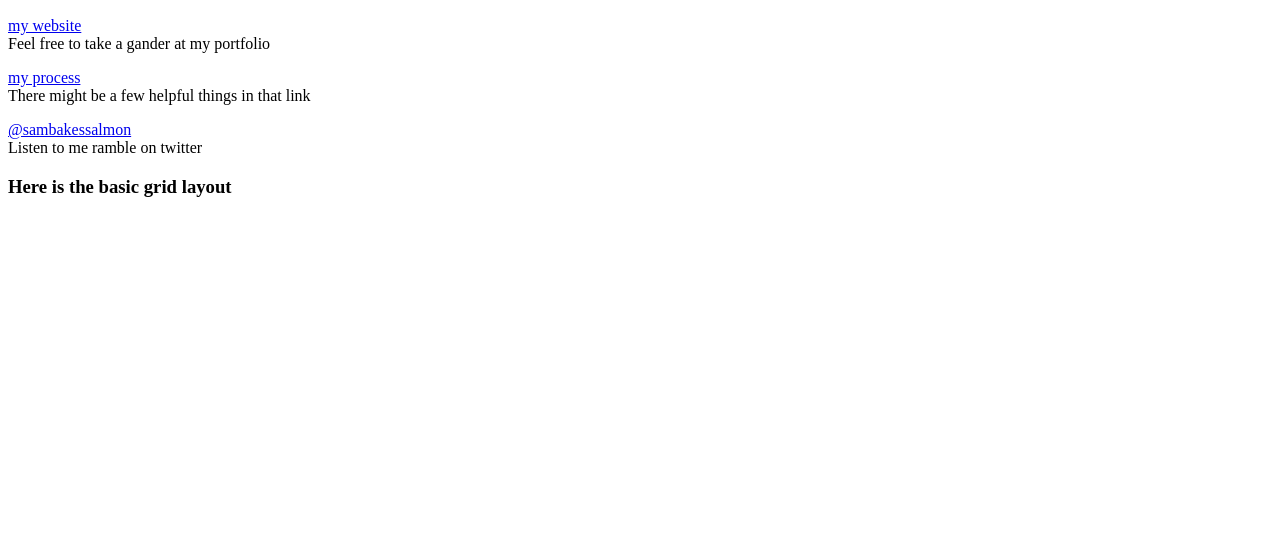
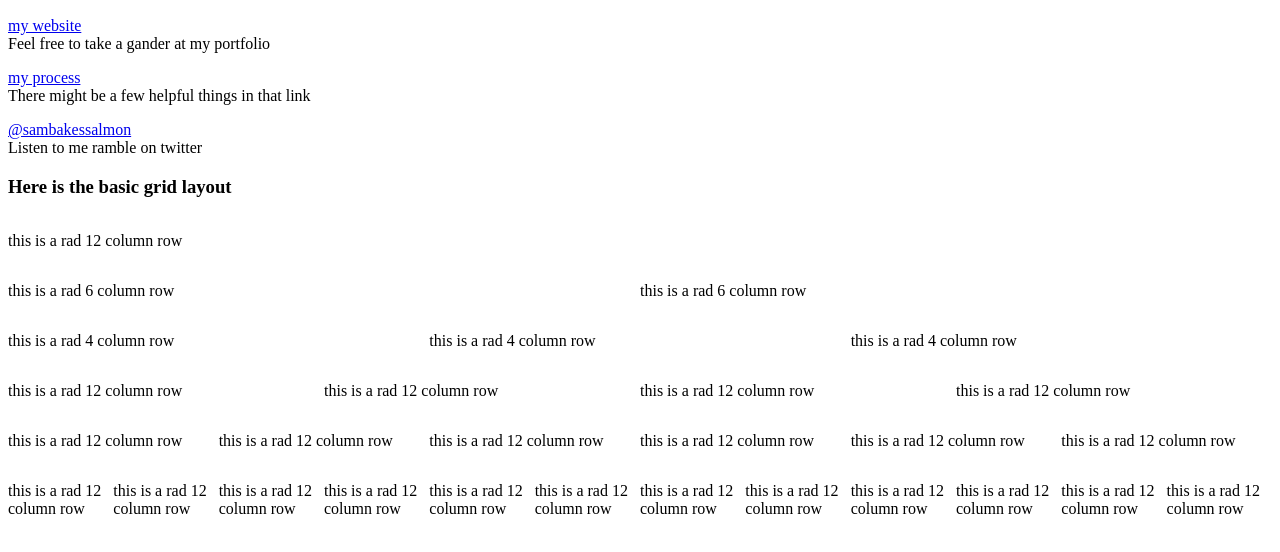
Before and after one commit to latitudecode/gridtorious-1.0, a plain HTML site: page index.html in a window 1280 px wide. Shown: the part 110-662 px from the top of the page. Drawn offline with Linux system fonts and the light colour scheme.

Commit message:
Adding float left and column content in index

```diff
--- a/css/gridtorious.css
+++ b/css/gridtorious.css
@@ -1,11 +1,33 @@
 /* thanks for tuning in */
 
-.clear {
-	clear: both;
+/*
++ Every framework needs a row.
++ This is where all the columns in one row live.
++ This is so that you can have a second row of columns that don't have the same number of columns
+*/
+
+.row {
+	width: 100%;
+	margin-left: auto;
+	margin-right: auto;
+	margin-top: 0;
+	margin-bottom: 0;
 }
 
+/*
++ These columns need to start somewhere
++ Plus this makes it so they don't line up on top of eachother
+*/
 
-/* sizes of the columns */
+.columns {
+	float: left;
+}
+
+/*
++ Sizes of the columns
++ This breaks each column into the correct size.
++ For example: .column-6 will take of half the row because its width is 50%
+*/
 
 .column-12 {
 	width: 100%;
@@ -53,4 +75,10 @@
 
 .column-1 {
 	width: 8.333%;
+
 }
+
+/*
++ There needs to be some padding on these columns
++ What if you don't want to fill up the entire column with content but instead nice white space?
+*/
--- a/index.html
+++ b/index.html
@@ -1,7 +1,7 @@
 <!doctype html>
 <html>
 <head>
-	<link href="css/gridtorious.css" type="text/css" rel="stylesheet"/>
+	<link  type="text/css" rel="stylesheet" href="css/gridtorious.css"/>
 </head>
 <body>
 	<h1>This is the gridtorious framework 1.0</h1>
@@ -30,6 +30,108 @@
 
 	<h3>Here is the basic grid layout</h3>
 
+	<div class="row">
+		<div class="column-12 columns">
+			<p>this is a rad 12 column row</p>
+		</div>
+	</div>
+
+	<div class="row">
+		<div class="column-6 columns">
+			<p>this is a rad 6 column row</p>
+		</div>
+		<div class="column-6 columns">
+			<p>this is a rad 6 column row</p>
+		</div>
+	</div>
+
+	<div class="row">
+		<div class="column-4 columns">
+			<p>this is a rad 4 column row</p>
+		</div>
+		<div class="column-4 columns">
+			<p>this is a rad 4 column row</p>
+		</div>
+		<div class="column-4 columns">
+			<p>this is a rad 4 column row</p>
+		</div>
+
+	</div>
+
+	<div class="row">
+		<div class="column-3 columns">
+			<p>this is a rad 12 column row</p>
+		</div>
+		<div class="column-3 columns">
+			<p>this is a rad 12 column row</p>
+		</div>
+		<div class="column-3 columns">
+			<p>this is a rad 12 column row</p>
+		</div>
+		<div class="column-3 columns">
+			<p>this is a rad 12 column row</p>
+		</div>
+	</div>
+
+	<div class="row">
+		<div class="column-2 columns">
+			<p>this is a rad 12 column row</p>
+		</div>
+		<div class="column-2 columns">
+			<p>this is a rad 12 column row</p>
+		</div>
+		<div class="column-2 columns">
+			<p>this is a rad 12 column row</p>
+		</div>
+		<div class="column-2 columns">
+			<p>this is a rad 12 column row</p>
+		</div>
+		<div class="column-2 columns">
+			<p>this is a rad 12 column row</p>
+		</div>
+		<div class="column-2 columns">
+			<p>this is a rad 12 column row</p>
+		</div>
+	</div>
+
+	<div class="row">
+		<div class="column-1 columns">
+			<p>this is a rad 12 column row</p>
+		</div>
+		<div class="column-1 columns">
+			<p>this is a rad 12 column row</p>
+		</div>
+		<div class="column-1 columns">
+			<p>this is a rad 12 column row</p>
+		</div>
+		<div class="column-1 columns">
+			<p>this is a rad 12 column row</p>
+		</div>
+		<div class="column-1 columns">
+			<p>this is a rad 12 column row</p>
+		</div>
+		<div class="column-1 columns">
+			<p>this is a rad 12 column row</p>
+		</div>
+		<div class="column-1 columns">
+			<p>this is a rad 12 column row</p>
+		</div>
+		<div class="column-1 columns">
+			<p>this is a rad 12 column row</p>
+		</div>
+		<div class="column-1 columns">
+			<p>this is a rad 12 column row</p>
+		</div>
+		<div class="column-1 columns">
+			<p>this is a rad 12 column row</p>
+		</div>
+		<div class="column-1 columns">
+			<p>this is a rad 12 column row</p>
+		</div>
+		<div class="column-1 columns">
+			<p>this is a rad 12 column row</p>
+		</div>
+	</div>
 
 
 </body>
```
